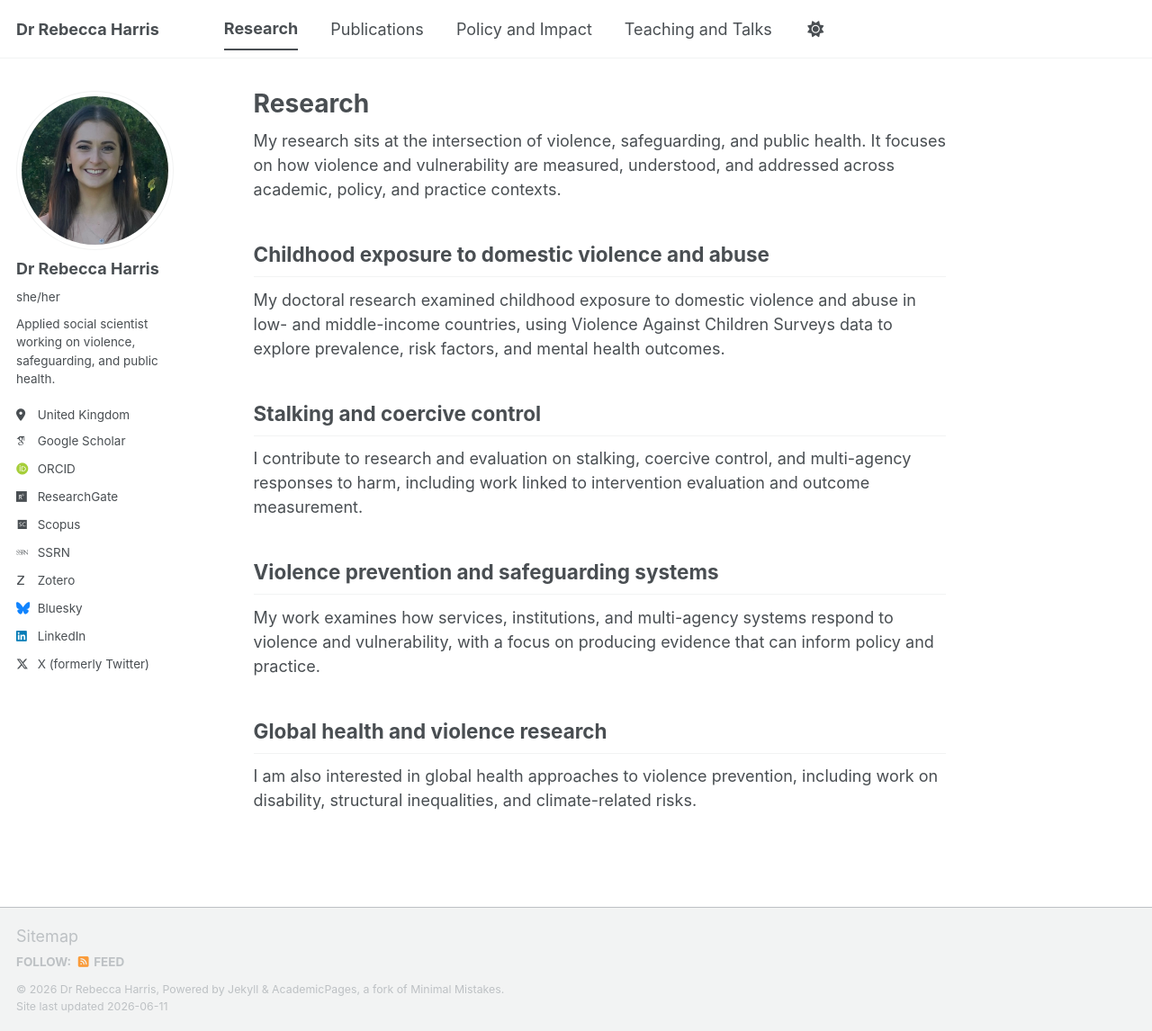
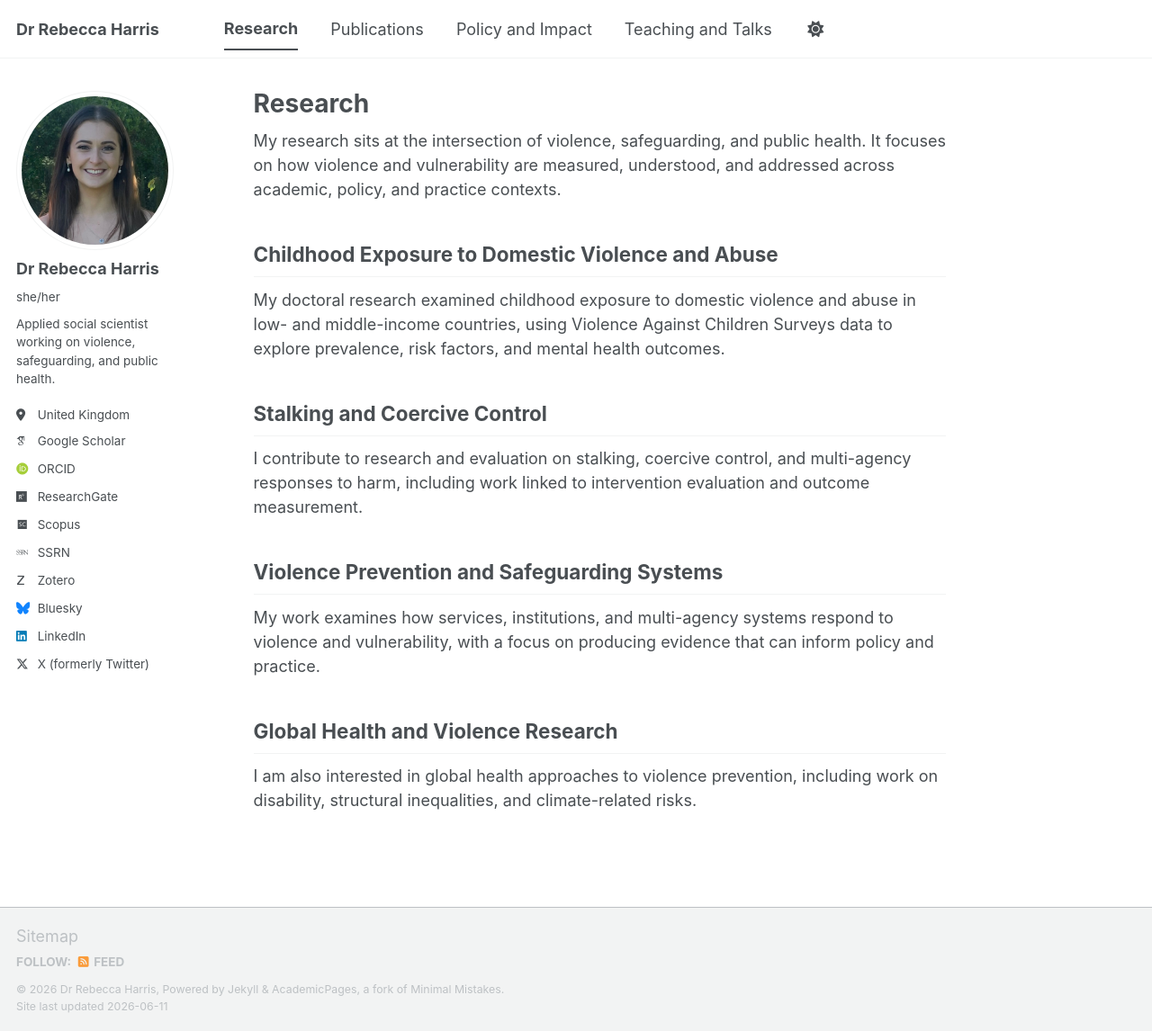
Before and after one commit to DrRebeccaHarris/drrebeccaharris.github.io, a Jekyll site: the page built from _pages/research.md, in a window 1280 px wide and 1146 px high. Shown: the whole window at 90% size. Built offline with Jekyll 4.4.1, drawn with Linux system fonts in a browser that asks for light colours; some web fonts are replaced; a script bundle is joined from its source files by our own code; library files that are not in the unit come from our copies.

```diff
--- a/_pages/research.md
+++ b/_pages/research.md
@@ -7,18 +7,18 @@ author_profile: true
 
 My research sits at the intersection of violence, safeguarding, and public health. It focuses on how violence and vulnerability are measured, understood, and addressed across academic, policy, and practice contexts.
 
-## Childhood exposure to domestic violence and abuse
+## Childhood Exposure to Domestic Violence and Abuse
 
 My doctoral research examined childhood exposure to domestic violence and abuse in low- and middle-income countries, using Violence Against Children Surveys data to explore prevalence, risk factors, and mental health outcomes.
 
-## Stalking and coercive control
+## Stalking and Coercive Control
 
 I contribute to research and evaluation on stalking, coercive control, and multi-agency responses to harm, including work linked to intervention evaluation and outcome measurement.
 
-## Violence prevention and safeguarding systems
+## Violence Prevention and Safeguarding Systems
 
 My work examines how services, institutions, and multi-agency systems respond to violence and vulnerability, with a focus on producing evidence that can inform policy and practice.
 
-## Global health and violence research
+## Global Health and Violence Research
 
 I am also interested in global health approaches to violence prevention, including work on disability, structural inequalities, and climate-related risks.
```
